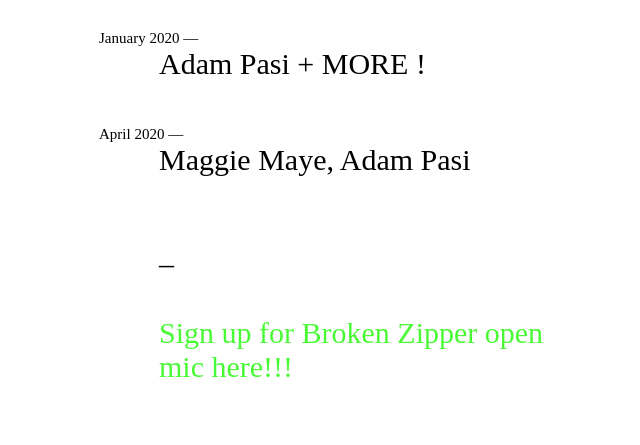
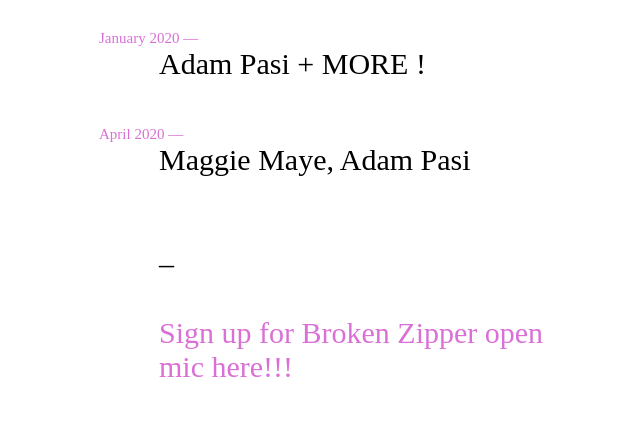
Before and after one commit to rrrhhhhhhhhh/brokenzipper, a plain HTML site: page index.html in a window 1280 px wide. Shown: the part 756-1201 px from the top of the page, without its empty margins (231-871 px from the left). Drawn offline with Linux system fonts and the light colour scheme.

Commit message:
Update style.css

```diff
--- a/resources/css/style.css
+++ b/resources/css/style.css
@@ -1,3 +1,7 @@
+
+
+
+
 html, body {
     max-width: 100%;
     overflow-x: hidden;
@@ -13,7 +17,7 @@ body {
 
 
 a {
-	color: #49fb35 !important;
+	color: #DA70D6 !important;
 	text-decoration: none;
 }
 
@@ -54,6 +58,10 @@ a:visited{
 
 img {
 	width: auto;
+}
+
+#bz_logo {
+  padding-left: 37px;
 }
 
 
@@ -206,6 +214,7 @@ ul.dashed > li::before {
 .year {
 	font-size:15px;
 	margin-top:10px;
+  color: #DA70D6;
 }
 
 .desc {
```
